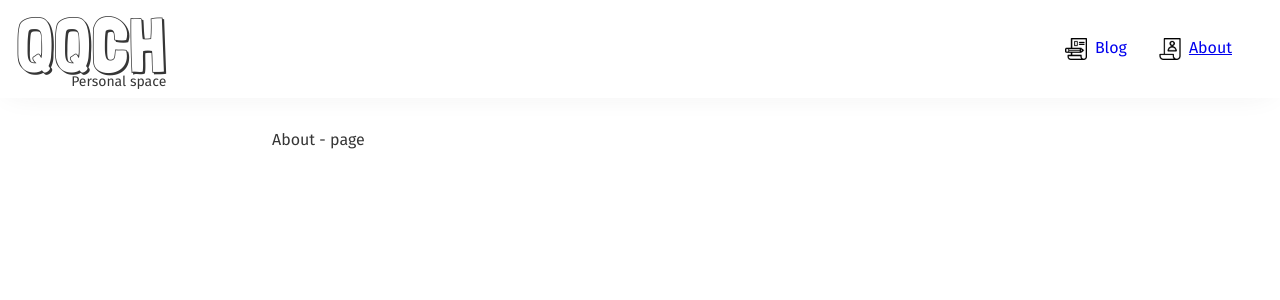
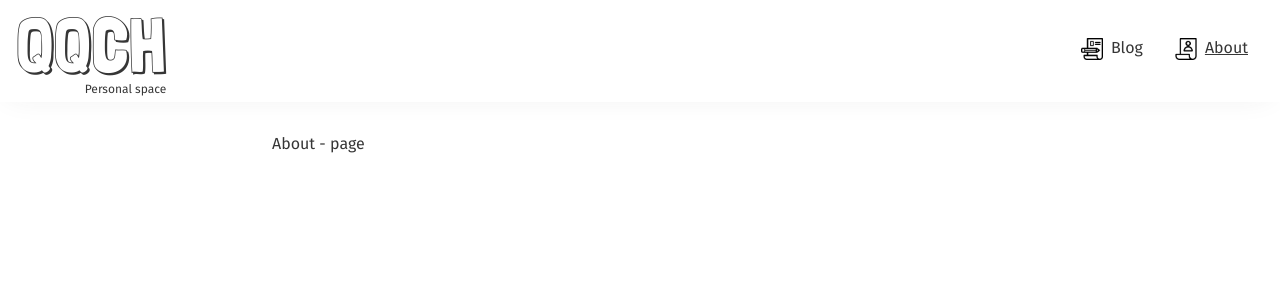
Before and after one commit to va-deem/s8, a Next.js app: page /about in a window 1280 px wide. Shown: the top 300 px of the page. Built offline with nearby package versions, Linux system fonts and the light colour scheme.

Commit message:
Update styles

```diff
--- a/components/Menu/Menu.module.scss
+++ b/components/Menu/Menu.module.scss
@@ -2,10 +2,11 @@
 
 .header {
   position: sticky;
+  //width: 100%;
   top: 0;
   display: flex;
   justify-content: space-between;
-  padding: 0 1rem;
+  padding: 0 0 .25rem 1rem;
   background-color: $primary-color;
   box-shadow: -1px 2px 30px -10px rgba(51, 51, 51, 0.1);
   margin-bottom: 1rem;
@@ -26,14 +27,15 @@
 
       .logoSlogan {
         font-family: $font-family-regular;
-        font-size: $font-size-small;
+        font-size: $font-size-wee;
         position: absolute;
         right: 0;
         bottom: -6px;
         user-select: none;
 
         @media (min-width: $sm) {
-          bottom: 0;
+          font-size: $font-size-tiny;
+          bottom: -6px;
         }
       }
     }
--- a/styles/_hamburger.scss
+++ b/styles/_hamburger.scss
@@ -38,7 +38,8 @@
 .hamburger-box {
   width: 40px;
   height: 24px;
-  display: inline-block;
+  display: inline-flex;
+  justify-content: center;
   position: relative;
 }
 
--- a/styles/_variables.scss
+++ b/styles/_variables.scss
@@ -1,3 +1,4 @@
+$font-size-wee: 0.6rem;
 $font-size-tiny: 0.75rem;
 $font-size-small: 0.875rem;
 $font-size-normal: 1rem;
--- a/styles/global.scss
+++ b/styles/global.scss
@@ -1,5 +1,9 @@
 @import "fonts";
 @import 'variables';
+
+* {
+  box-sizing: border-box;
+}
 
 html,
 body {
@@ -17,13 +21,9 @@ body {
 
 }
 
-body > * {
-  box-sizing: border-box;
-}
-
 #__next {
   display: grid;
-  min-width: 400px;
+  min-width: 380px;
   margin: 0 auto;
   grid-template-columns: 1fr;
 }
@@ -39,12 +39,13 @@ code {
 
 a {
   text-decoration: none;
+  color: $text-primary-color;
+
+  &:visited,
+  &:focus {
+    color: $text-primary-color;
+  }
 }
-
-a:visited {
-  color: $text-primary-color;
-}
-
 
 @media (min-width: $sm) {
   #__next {
--- a/styles/main.scss
+++ b/styles/main.scss
@@ -4,10 +4,9 @@
 .content {
   display: flex;
   flex-direction: column;
-  padding: 0 0 1rem 1rem;
+  padding: 0 1rem 1rem;
   overflow: auto;
   width: 100%;
-  max-width: 42em;
 
   .content__back {
     font-size: $font-size-small;
@@ -54,6 +53,10 @@
     .post-list__item {
       margin-bottom: 1.5em;
       list-style: none;
+
+      @media (min-width: $sm) {
+        max-width: 42em;
+      }
 
       .post-list__title {
         text-decoration: none;
```
